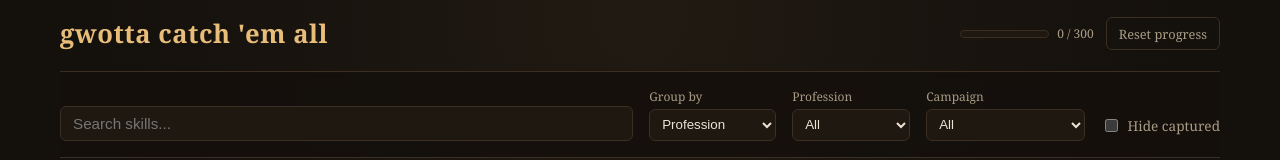
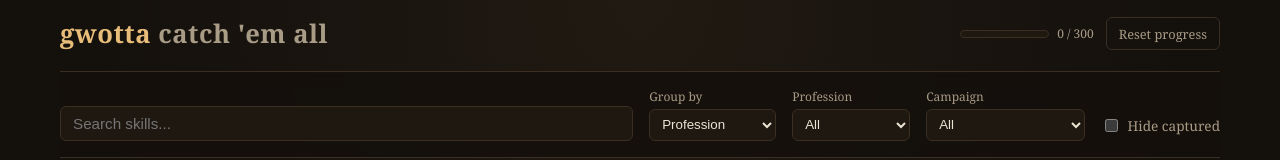
Before and after one commit to tomires/gwotta, a React (Vite) app: page / in a window 1280 px wide. Shown: the top 160 px of the page. Built offline with nearby package versions, Linux system fonts and the light colour scheme.

Commit message:
Modify title

```diff
--- a/src/App.jsx
+++ b/src/App.jsx
@@ -49,7 +49,10 @@ function App() {
       <div className="app">
         <header className="app__header">
           <div className="app__title">
-            <h1>gwotta catch 'em all</h1>
+            <h1>
+              <span className="app__title-accent">gwotta</span>{' '}
+              <span className="app__title-secondary">catch 'em all</span>
+            </h1>
           </div>
           <div className="app__overall-progress">
             <ProgressBar done={captured.size} total={skills.length} />
--- a/src/index.css
+++ b/src/index.css
@@ -67,7 +67,16 @@ button {
 
 .app__title h1 {
   font-size: 1.6rem;
+  color: var(--text);
+}
+
+.app__title-accent {
   color: var(--accent-strong);
+  font-weight: 700;
+}
+
+.app__title-secondary {
+  color: var(--text-dim);
 }
 
 .app__subtitle {
```
